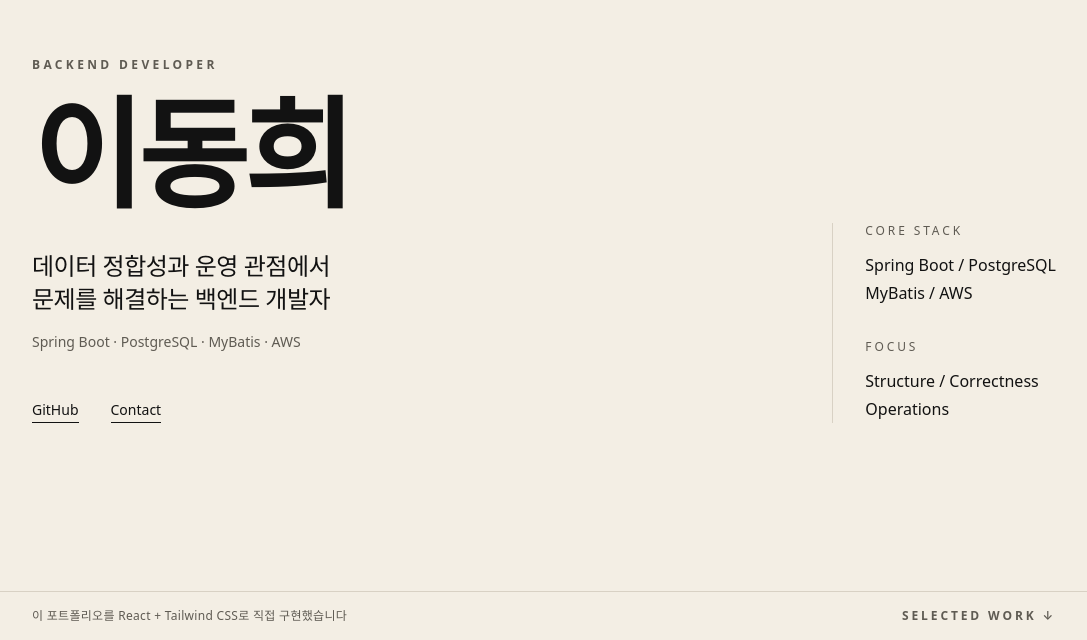
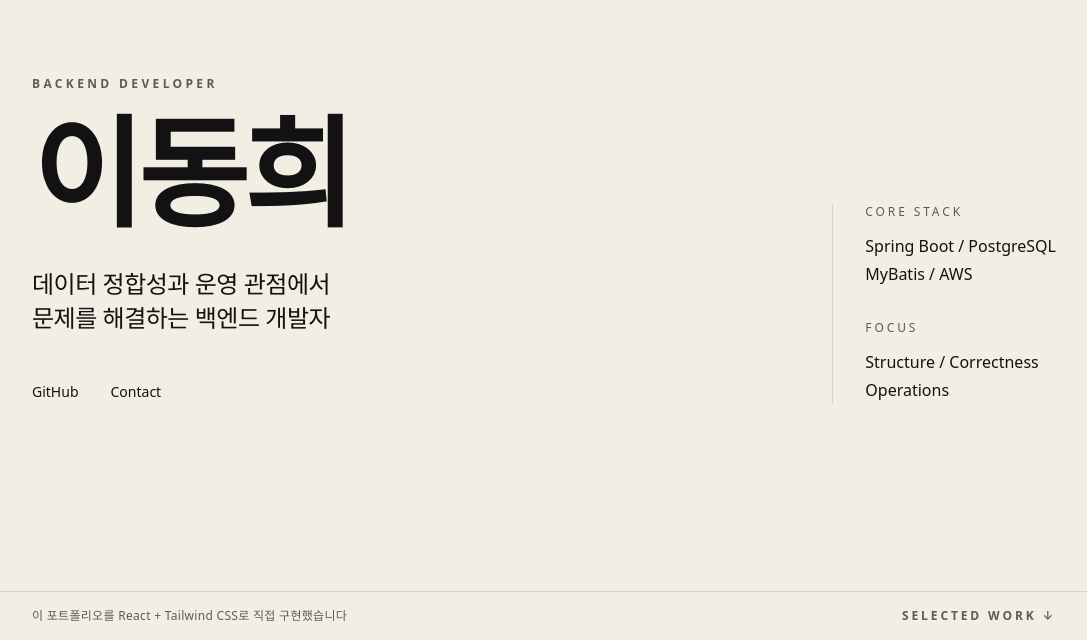
Before and after one commit to hot-gamja/portfolio-v1, a React (Vite) app: page / in a window 1280 px wide. Shown: the part 160-800 px from the top of the page, without its empty margins (96-1183 px from the left). Built offline with nearby package versions, Linux system fonts and the light colour scheme; a web font is replaced by a local one.

Commit message:
Remove tech stack from hero, underline links on hover only

```diff
--- a/src/components/Hero.jsx
+++ b/src/components/Hero.jsx
@@ -20,22 +20,18 @@ export default function Hero() {
               <br />
               문제를 해결하는 백엔드 개발자
             </p>
-            <p className="text-sm text-dim mb-12">
-              Spring Boot · PostgreSQL · MyBatis · AWS
-            </p>
-
-            <div className="flex flex-wrap gap-8 text-sm font-medium">
+            <div className="flex flex-wrap gap-8 text-sm font-medium mt-12">
               <a
                 href="https://github.com/hot-gamja"
                 target="_blank"
                 rel="noreferrer"
-                className="border-b border-ink text-ink pb-0.5 hover:opacity-50 transition-opacity"
+                className="text-ink pb-0.5 hover:border-b hover:border-ink transition-all"
               >
                 GitHub
               </a>
-<a
+              <a
                 href="mailto:abcd0701@naver.com"
-                className="border-b border-ink text-ink pb-0.5 hover:opacity-50 transition-opacity"
+                className="text-ink pb-0.5 hover:border-b hover:border-ink transition-all"
               >
                 Contact
               </a>
```
